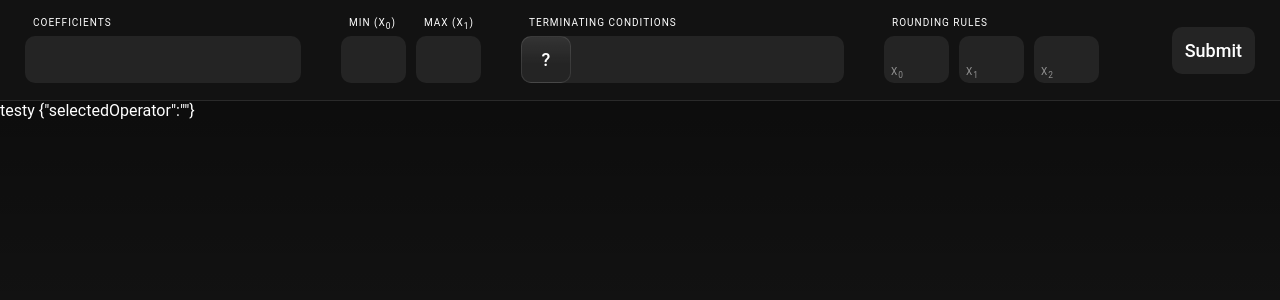
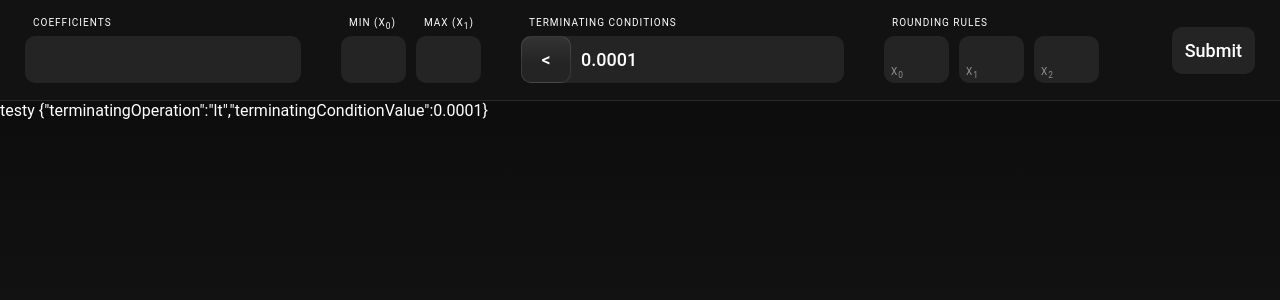
Before and after one commit to marqroldan/numericalmethods, a React app: page / in a window 1280 px wide. Shown: the top 300 px of the page. Built offline with nearby package versions, Linux system fonts and the light colour scheme.

Commit message:
Updated onChange prop name in Options

```diff
--- a/src/App.tsx
+++ b/src/App.tsx
@@ -23,7 +23,8 @@ method.process(5, 6);
 
 export default class App extends React.PureComponent {
   state = {
-    selectedOperator: '',
+    terminatingOperation: '',
+    terminatingConditionValue: 0.0001,
   };
 
   btnClick = () => {
@@ -73,10 +74,16 @@ export default class App extends React.PureComponent {
                 <Field label={'Terminating Conditions'}>
                   <Options
                     options={mathOperatorsArr}
-                    value={this.state.selectedOperator}
-                    onChangeValue={this.valueChange('selectedOperator')}
+                    value={this.state.terminatingOperation}
+                    onChangeValue={this.valueChange('terminatingOperation')}
                   />
-                  <Input className={'options-left'} />
+                  <Input
+                    value={this.state.terminatingConditionValue}
+                    onChangeValue={this.valueChange(
+                      'terminatingConditionValue'
+                    )}
+                    className={'options-left'}
+                  />
                 </Field>
               </FieldGroup>
 
--- a/src/components/Options/index.tsx
+++ b/src/components/Options/index.tsx
@@ -28,7 +28,9 @@ export default class Options extends React.PureComponent<Props, State> {
 
   updateVisual = () => {
     if (Array.isArray(this.props.options)) {
+      console.log('Working...');
       if (!this.props.value && this.props.options[0].value) {
+        console.log('Selecting...');
         this.selectItem(this.props.options[0])();
       }
     }
@@ -45,8 +47,11 @@ export default class Options extends React.PureComponent<Props, State> {
   };
 
   selectItem = (item: IOptions) => () => {
-    if (this.props.onChange && typeof this.props.onChange === 'function') {
-      this.props.onChange(item.value);
+    if (
+      this.props.onChangeValue &&
+      typeof this.props.onChangeValue === 'function'
+    ) {
+      this.props.onChangeValue(item.value);
     }
   };
 
```
